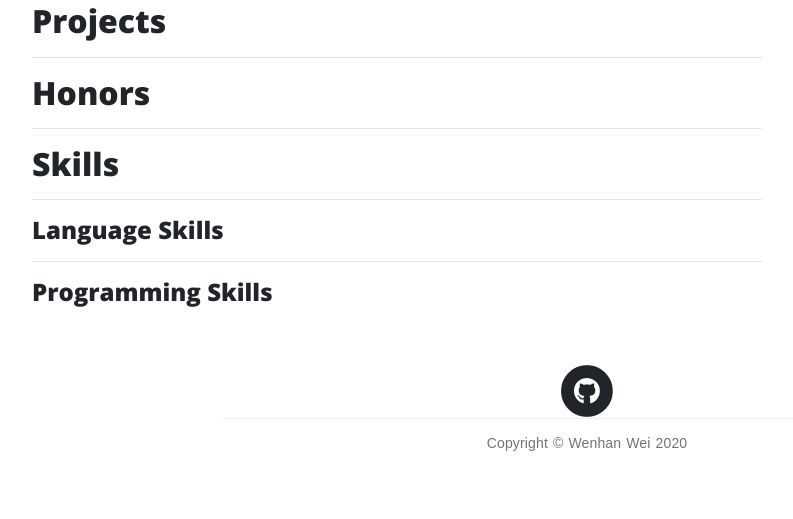
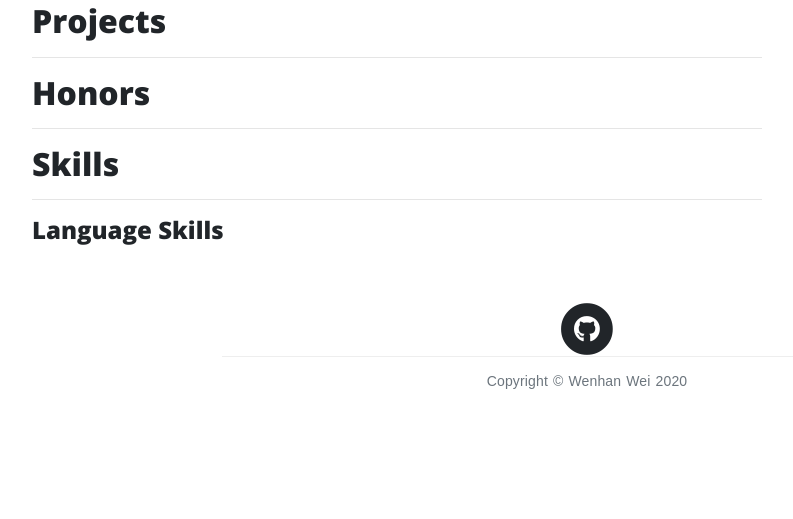
Before and after one commit to WenhanWei/Django_Blog, a Django app: page /portfolio in a window 1280 px wide. Shown: the part 688-1207 px from the top of the page, without its empty margins (53-846 px from the left). After the commit the page ends 1077 px from the top, so only its background shows below. Run offline with Django 3.2, Linux system fonts and the light colour scheme; data that the repository does not hold is empty; parts of the project's set-up code (start-up, migrations or seed data) failed here and were passed over; some libraries are stand-ins or nearby versions.

Commit message:
reformat html files

```diff
--- a/mysite-project/templates/blog/blog_base.html
+++ b/mysite-project/templates/blog/blog_base.html
@@ -3,8 +3,8 @@
 {% load blog_extras %}
 
 {% block searchField %}
-    <form class="form-inline my-2 my-md-0" role="search" method="get" action="{% url 'blog:search' %}" >
-        <input class="form-control" type="text" name="q" placeholder="Search"  required>
+    <form class="form-inline my-2 my-md-0" role="search" method="get" action="{% url 'blog:search' %}">
+        <input class="form-control" type="text" name="q" placeholder="Search" required>
     </form>
 {% endblock %}
 
--- a/mysite-project/templates/blog/blog_index.html
+++ b/mysite-project/templates/blog/blog_index.html
@@ -14,7 +14,8 @@
                 <span class="post-date"><a href="#"><time class="entry-date"
                                                           datetime="{{ post.created_time }}">{{ post.created_date }}</time></a></span>
                 <span class="post-author"><a href="{% url 'blog:portfolio' %}">{{ post.author }}</a></span>
-            <span class="comments-link"><a href="{{ post.get_absolute_url }}#comment-area">{{ post.comment_set.count }} Comments</a></span>
+                <span class="comments-link"><a
+                        href="{{ post.get_absolute_url }}#comment-area">{{ post.comment_set.count }} Comments</a></span>
                 <span class="views-count"><a href="#">{{ post.views }} Views</a></span>
             </div>
             <div class="entry-content clearfix">
--- a/mysite-project/templates/blog/inclusions/_categories.html
+++ b/mysite-project/templates/blog/inclusions/_categories.html
@@ -3,7 +3,8 @@
     <ul>
         {% for category in category_list %}
             <li>
-        <a href="{% url 'blog:blog_category' category.pk %}">{{ category.name }} <span class="post-count">({{ category.num_posts }})</span></a>
+                <a href="{% url 'blog:blog_category' category.pk %}">{{ category.name }} <span
+                        class="post-count">({{ category.num_posts }})</span></a>
             </li>
         {% empty %}
             Currently Empty...
--- a/mysite-project/templates/blog/inclusions/_tags.html
+++ b/mysite-project/templates/blog/inclusions/_tags.html
@@ -3,7 +3,8 @@
     <ul>
         {% for tag in tag_list %}
             <li>
-          <a href="{% url 'blog:blog_tag' tag.pk %}">{{ tag.name }}<span class="post-count">({{ tag.num_posts }})</span></a>
+                <a href="{% url 'blog:blog_tag' tag.pk %}">{{ tag.name }}<span
+                        class="post-count">({{ tag.num_posts }})</span></a>
             </li>
         {% empty %}
             Currently Empty...
--- a/mysite-project/templates/blog/portfolio.html
+++ b/mysite-project/templates/blog/portfolio.html
@@ -74,17 +74,16 @@
                 {% for language_skill in language_skills  %}
                     <p>{{ language_skill }}</p>
                 {% endfor %}
-                <hr>
-                <h4>Programming Skills</h4>
-                {% for programming_skill in programming_skills  %}
-                    <p>{{ programming_skill.programming_language_skill }}</p>git
-                    {% if programming_skill.programming_language_skill_details %}
-                       <p>{{ programming_skill.programming_language_skill_details | safe | linebreaksbr}}</p>
-                    {% else %}
-                        <p>{{ programming_skill.programming_language_skill_details_rich | safe | linebreaksbr}}</p>
-                    {% endif %}
-
-                {% endfor %}
+{#                <hr>#}
+{#                <h4>Programming Skills</h4>#}
+{#                {% for programming_skill in programming_skills  %}#}
+{#                    <p>{{ programming_skill.programming_language_skill }}</p>#}
+{#                    {% if programming_skill.programming_language_skill_details %}#}
+{#                       <p>{{ programming_skill.programming_language_skill_details | safe | linebreaksbr}}</p>#}
+{#                    {% else %}#}
+{#                        <p>{{ programming_skill.programming_language_skill_details_rich | safe | linebreaksbr}}</p>#}
+{#                    {% endif %}#}
+{#                {% endfor %}#}
 
             </section>
 
--- a/mysite-project/templates/comments/inclusions/_form.html
+++ b/mysite-project/templates/comments/inclusions/_form.html
@@ -1,4 +1,3 @@
-
 <form action="{% url 'comments:comment' post.pk %}" method="post" class="comment-form">
     {% csrf_token %}
     <div class="row">
--- a/mysite-project/templates/comments/preview.html
+++ b/mysite-project/templates/comments/preview.html
@@ -3,6 +3,6 @@
 
 {% block blog_main %}
 
-  {% show_comment_form post form %}
+    {% show_comment_form post form %}
 
 {% endblock %}
```
Also changed, not shown: mysite-project/templates/blog/all_base.html (+7 -4 lines), mysite-project/templates/blog/blog_detail.html (indentation only), mysite-project/templates/blog/inclusions/_archives.html (indentation only), mysite-project/templates/blog/inclusions/_recent_posts.html (indentation only), mysite-project/templates/blog/index.html (indentation only), mysite-project/templates/comments/inclusions/_list.html (indentation only), 1 other file. Lines whose indentation alone changed are shown as unchanged.
